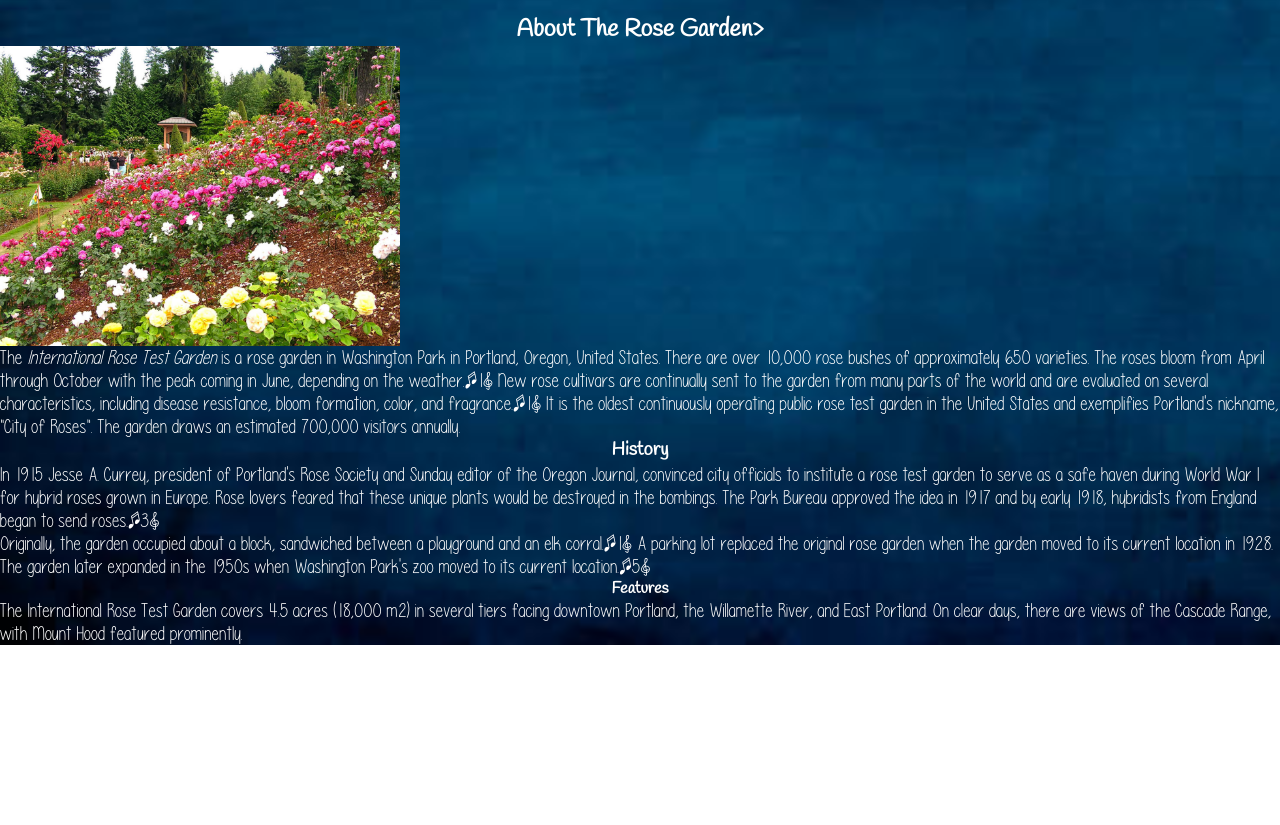
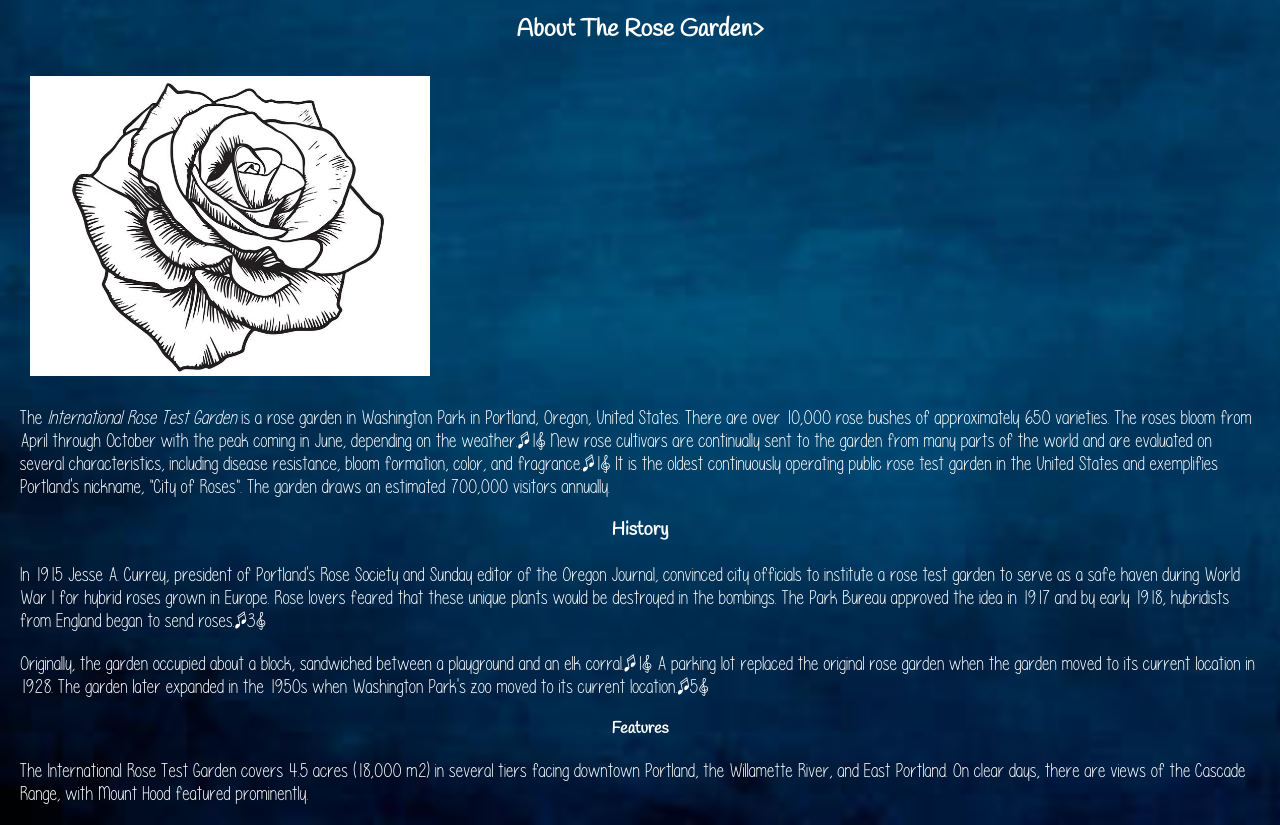
Before and after one commit to lbrizel/assignment4-brizel-lauren, a plain HTML site: page index.html in a window 1280 px wide. Shown: the part 763-1588 px from the top of the page. Before the commit the page ends 1408 px from the top, so only its background shows below. Drawn offline with Linux system fonts and the light colour scheme.

Commit message:
added .floatleft image, float and clear, changed margin on p tags

```diff
--- a/css/styles.css
+++ b/css/styles.css
@@ -26,12 +26,24 @@ body {
 
 p {
   clear: both;
+  margin: 20px;
 }
 
 .floatleft {
   float:left;
-  margin-right: 20px;
+  margin: 30px;
 }
+
+.hero-image {
+    text-align: center;
+    margin-bottom: 30px;
+    position: relative;
+}
+
+.hero-image:hover {
+filter: grayscale(.3);
+}
+
 
 
 /*=========================
@@ -66,16 +78,6 @@ p{
   height:auto;
 }
 
-.hero-image {
-    text-align: center;
-    margin-bottom: 30px;
-    position: relative;
-}
-
-.hero-image:hover {
-filter: grayscale(.3);
-}
-
 .garden-name {
   font-style: italic;
 }
--- a/index.html
+++ b/index.html
@@ -26,7 +26,7 @@
 
         <section class="body-text">
           <h2>About The Rose Garden></h2>
-          <img class="floatleft" src="images/roses.jpg" alt= "Rose Test Garden" width="400">
+          <img class="floatleft" src="images/rose.png" alt= "Rose Outline" width="400">
           <p>The <span class = "garden-name">International Rose Test Garden</span> is a rose garden in Washington Park in Portland, Oregon, United States. There are over 10,000 rose bushes of approximately 650 varieties. The roses bloom from April through October with the peak coming in June, depending on the weather.[1] New rose cultivars are continually sent to the garden from many parts of the world and are evaluated on several characteristics, including disease resistance, bloom formation, color, and fragrance.[1] It is the oldest continuously operating public rose test garden in the United States and exemplifies Portland's nickname, "City of Roses". The garden draws an estimated 700,000 visitors annually.</p>
       </section>
 
```
Also changed, not shown: images/rose.png (added).
